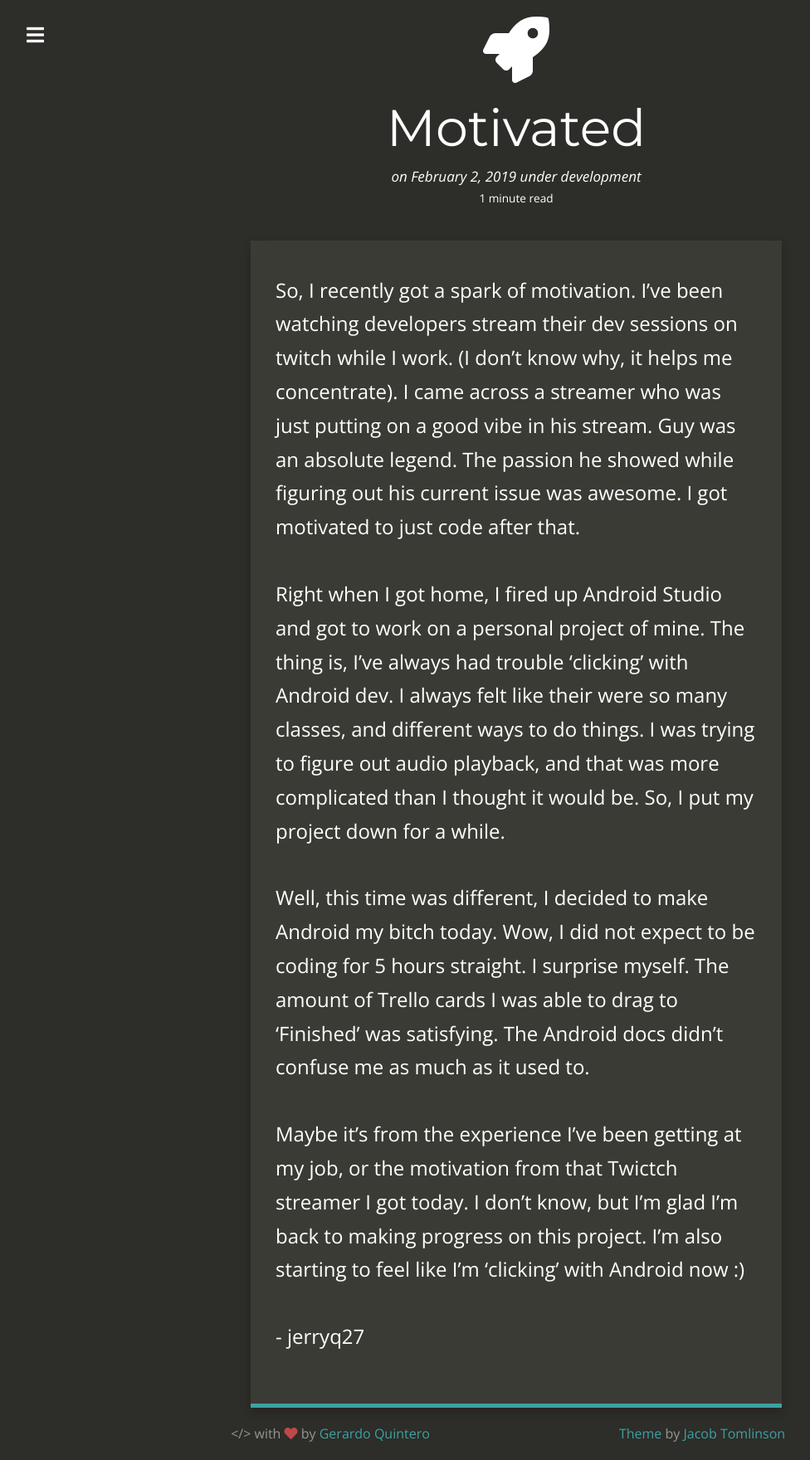
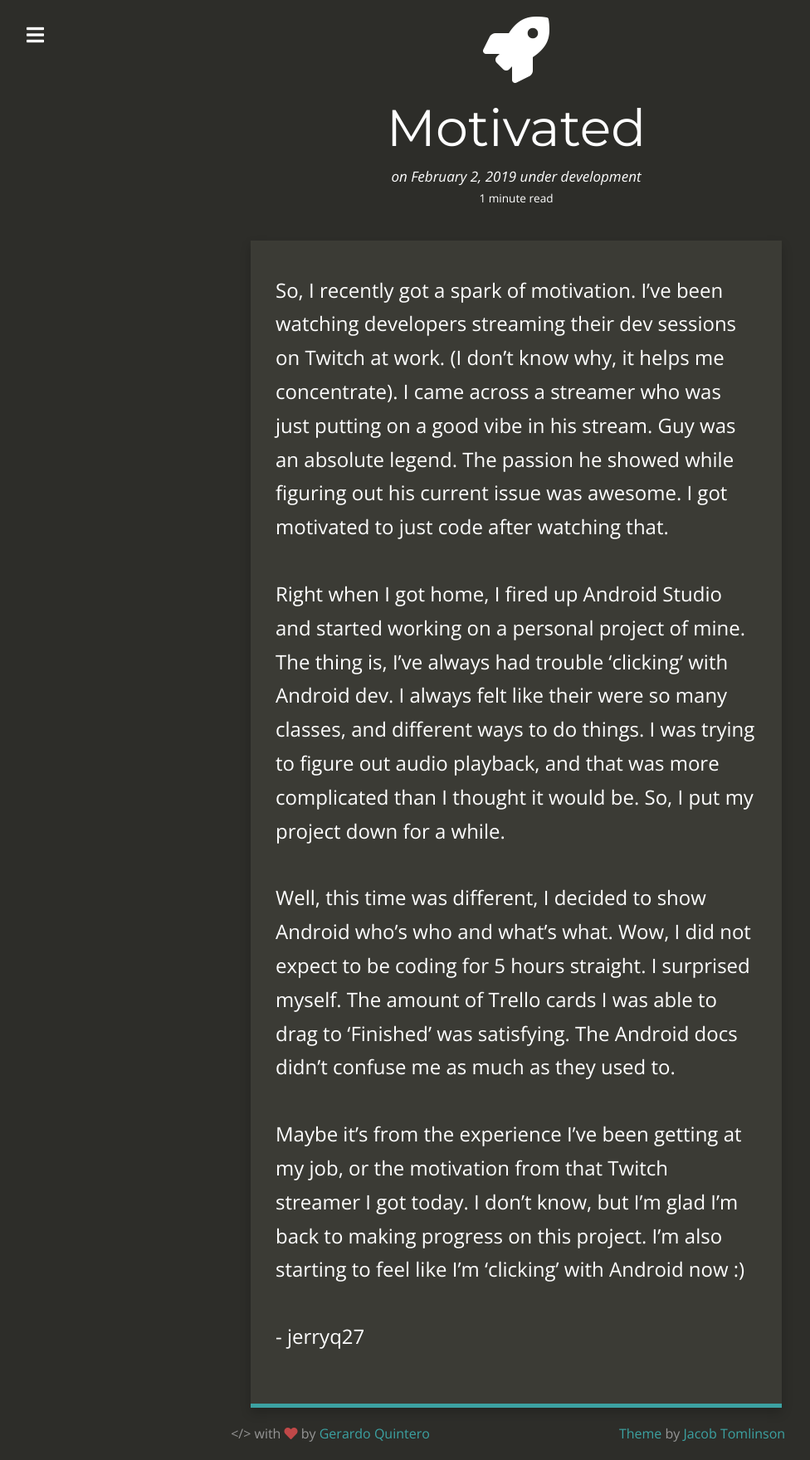
Before and after one commit to jerryq27/jerryq27.github.io, a Jekyll site: the page built from _posts/2019-02-02-motivated.md, in a window 1280 px wide. Shown: the whole page at 83% size, without its empty margins (18-994 px from the left). Built offline with Jekyll 4.4.1, drawn with Linux system fonts in a browser that asks for light colours; nearby versions of some CDN libraries.

Commit message:
Fixed errors.

```diff
--- a/_posts/2019-02-02-motivated.md
+++ b/_posts/2019-02-02-motivated.md
@@ -7,26 +7,26 @@ thumbnail: rocket
 ---
 
 So, I recently got a spark of motivation. I've been watching developers
-stream their dev sessions on twitch while I work. (I don't know why, it
+streaming their dev sessions on Twitch at work. (I don't know why, it
 helps me concentrate). I came across a streamer who was just putting on
 a good vibe in his stream. Guy was an absolute legend. The passion he
 showed while figuring out his current issue was awesome. I got motivated
-to just code after that.
+to just code after watching that.
 
-Right when I got home, I fired up Android Studio and got to work on a
+Right when I got home, I fired up Android Studio and started working on a
 personal project of mine. The thing is, I've always had trouble 'clicking'
 with Android dev. I always felt like their were so many classes, and
 different ways to do things. I was trying to figure out audio playback,
 and that was more complicated than I thought it would be. So, I put my
 project down for a while.
 
-Well, this time was different, I decided to make Android my bitch today.
-Wow, I did not expect to be coding for 5 hours straight. I surprise myself.
+Well, this time was different, I decided to show Android who's who and what's what.
+Wow, I did not expect to be coding for 5 hours straight. I surprised myself.
 The amount of Trello cards I was able to drag to 'Finished' was satisfying.
-The Android docs didn't confuse me as much as it used to.
+The Android docs didn't confuse me as much as they used to.
 
 Maybe it's from the experience I've been getting at my job, or the motivation
-from that Twictch streamer I got today. I don't know, but I'm glad I'm back
+from that Twitch streamer I got today. I don't know, but I'm glad I'm back
 to making progress on this project. I'm also starting to feel like I'm 'clicking' with Android now :)
 
 \- jerryq27
```
